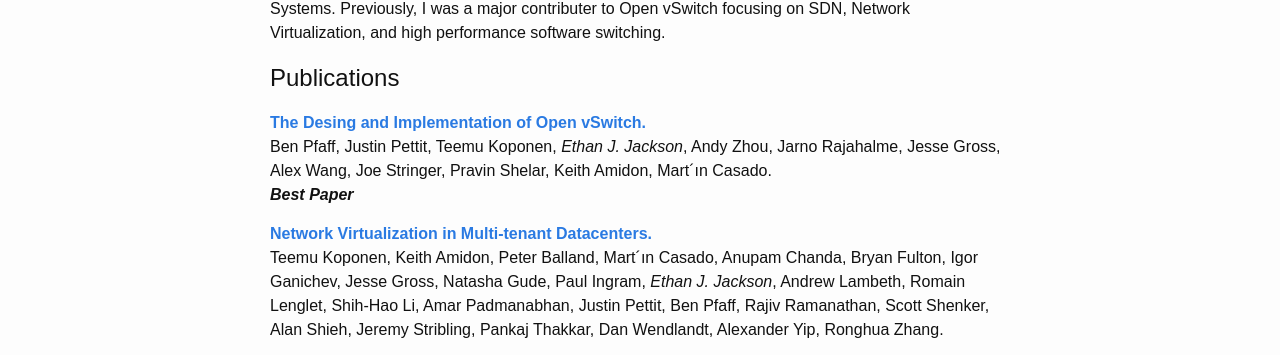
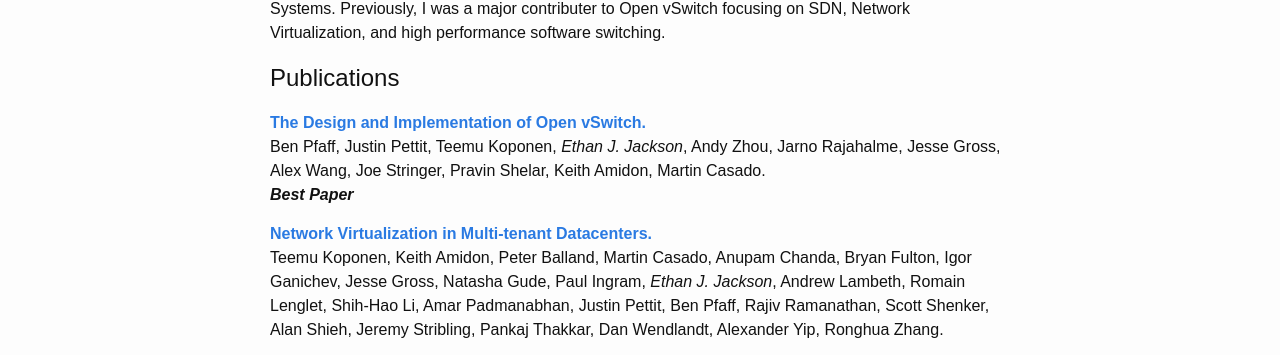
Before and after one commit to ejj/ejj.github.io, a Jekyll site: the page built from index.md, in a window 1280 px wide. Shown: the part 229-584 px from the top of the page. Built offline with Jekyll 4.4.1, drawn with Linux system fonts in a browser that asks for light colours.

Commit message:
Fix some typos

```diff
--- a/index.md
+++ b/index.md
@@ -9,14 +9,14 @@ switching.
 
 Publications
 ------------
-[**The Desing and Implementation of Open vSwitch.**](https://www.usenix.org/system/files/conference/nsdi15/nsdi15-paper-pfaff.pdf)\\
+[**The Design and Implementation of Open vSwitch.**](https://www.usenix.org/system/files/conference/nsdi15/nsdi15-paper-pfaff.pdf)\\
 Ben Pfaff, Justin Pettit, Teemu Koponen, *Ethan J. Jackson*, Andy Zhou, Jarno
 Rajahalme, Jesse Gross, Alex Wang, Joe Stringer, Pravin Shelar, Keith Amidon,
-Mart´ın Casado.\\
+Martin Casado.\\
 ***Best Paper***
 
 [**Network Virtualization in Multi-tenant Datacenters.**](https://www.usenix.org/system/files/conference/nsdi14/nsdi14-paper-koponen.pdf)\\
-Teemu Koponen, Keith Amidon, Peter Balland, Mart´ın Casado, Anupam Chanda,
+Teemu Koponen, Keith Amidon, Peter Balland, Martin Casado, Anupam Chanda,
 Bryan Fulton, Igor Ganichev, Jesse Gross, Natasha Gude, Paul Ingram,
 *Ethan J. Jackson*, Andrew Lambeth, Romain Lenglet, Shih-Hao Li,
 Amar Padmanabhan, Justin Pettit, Ben Pfaff, Rajiv Ramanathan, Scott Shenker,
```
